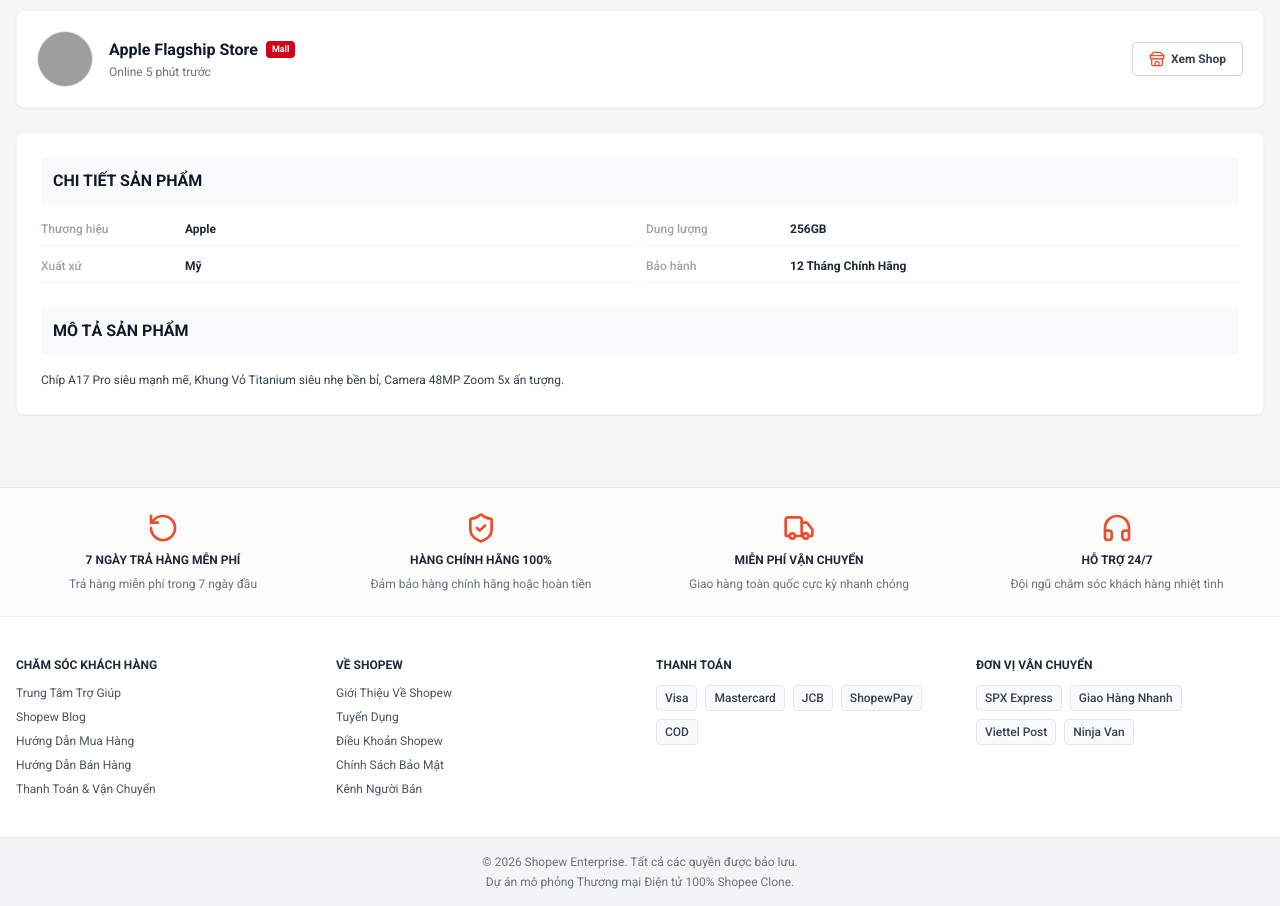
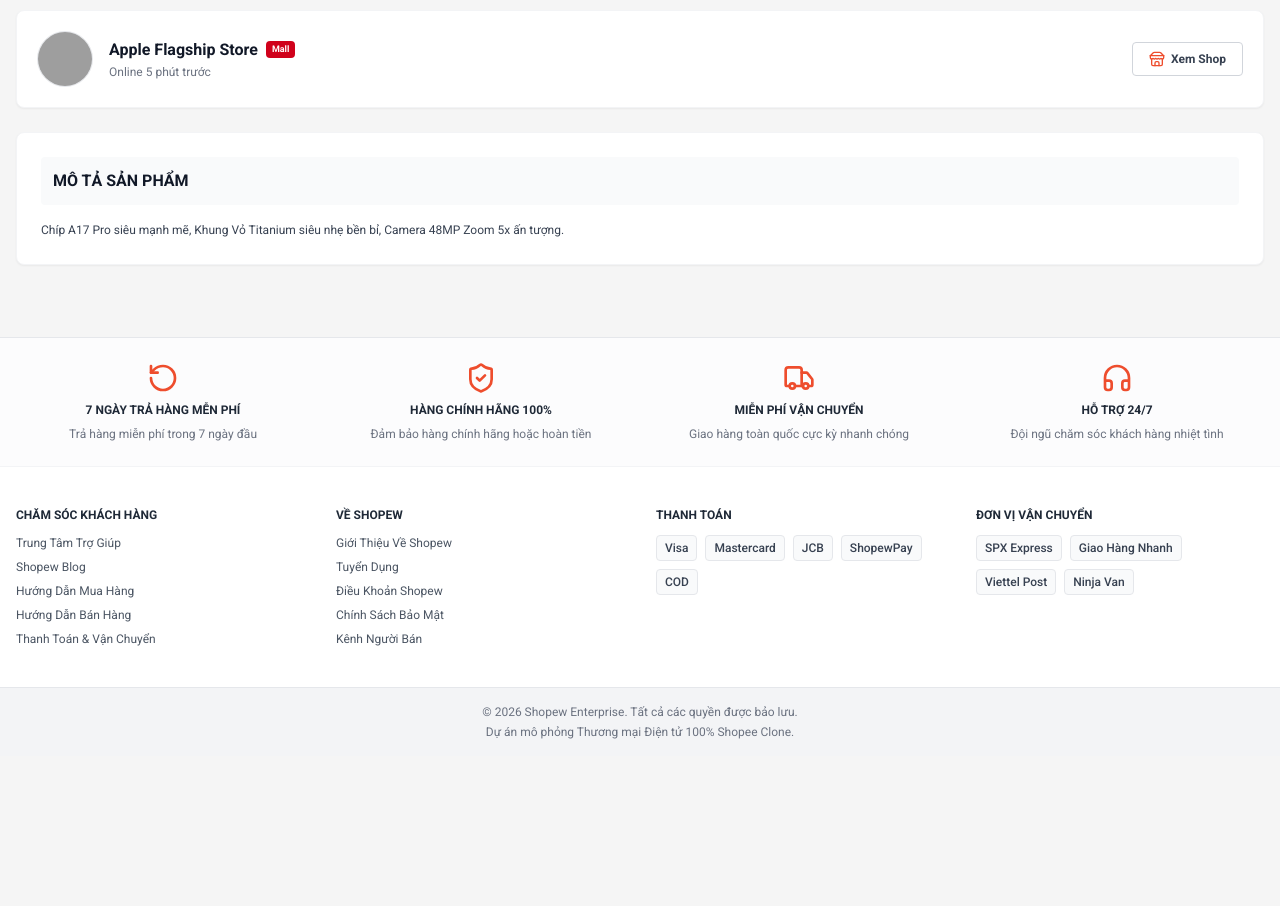
Before and after one commit to dungnotnull/shopew-ecommerce-vibe-inspired-by-shopee, a React (Vite) app in the folder frontend/: page /products/101 in a window 1280 px wide. Shown: the part 820-1726 px from the top of the page. After the commit the page ends 1576 px from the top, so only its background shows below. Built offline with nearby package versions, Linux system fonts and the light colour scheme; no server answers; grey boxes are pictures that could not be loaded.

Commit message:
fix(frontend): remove redundant CHI TIET SAN PHAM section in ProductDetailPage

```diff
--- a/frontend/src/pages/ProductDetailPage.tsx
+++ b/frontend/src/pages/ProductDetailPage.tsx
@@ -342,27 +342,8 @@
           </div>
         </div>
 
-        {/* Dynamic Attributes & Môt tả sản phẩm */}
-        <div className="bg-white rounded-lg p-6 shadow-sm border border-gray-100 space-y-6">
-          <div>
-            <h3 className="text-base font-bold text-gray-900 uppercase bg-gray-50 p-3 rounded mb-4">
-              CHI TIẾT SẢN PHẨM
-            </h3>
-            {product.attributes && Object.keys(product.attributes).length > 0 ? (
-              <div className="grid grid-cols-1 md:grid-cols-2 gap-3 text-xs">
-                {Object.entries(product.attributes).map(([key, val]) => (
-                  <div key={key} className="flex border-b border-gray-100 pb-2">
-                    <span className="text-gray-400 w-36 font-medium">{key}</span>
-                    <span className="text-gray-800 font-semibold">{val}</span>
-                  </div>
-                ))}
-              </div>
-            ) : (
-              <p className="text-xs text-gray-500">Đang cập nhật thuộc tính kỹ thuật.</p>
-            )}
-          </div>
-
-          <div>
+        {/* Môt tả sản phẩm */}
+        <div className="bg-white rounded-lg p-6 shadow-sm border border-gray-100">
           <h3 className="text-base font-bold text-gray-900 uppercase bg-gray-50 p-3 rounded mb-4">
             MÔ TẢ SẢN PHẨM
           </h3>
@@ -371,7 +352,6 @@
           </p>
         </div>
       </div>
-      </div>
     </CustomerLayout>
   );
 };
```
Lines whose indentation alone changed are shown as unchanged.
